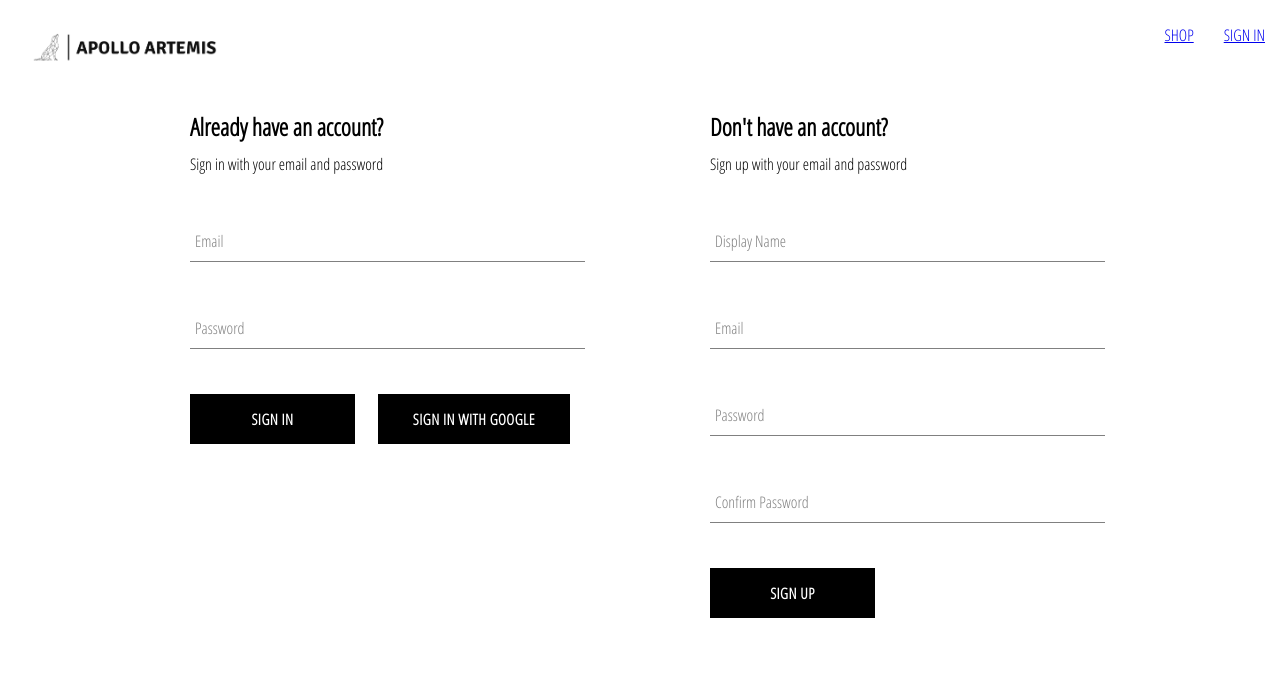
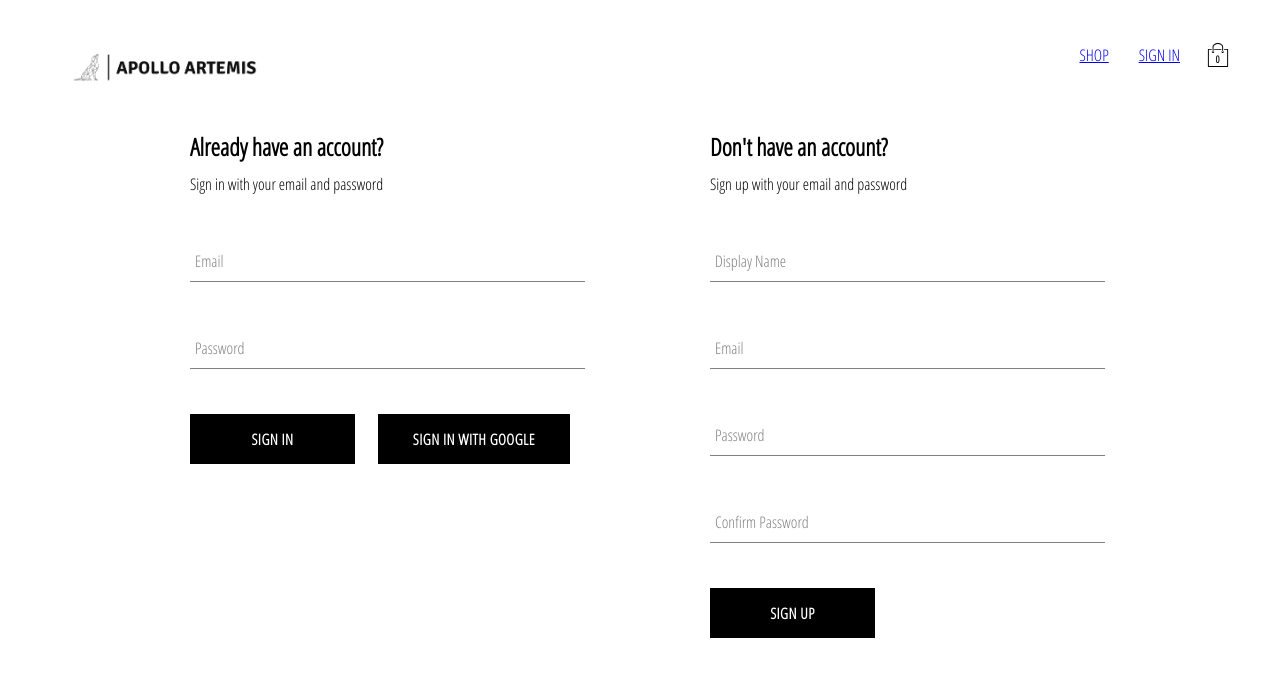
Before and after one commit to chris-aqui/artemis-clothing-v2, a React (Create React App) app: page /auth in a window 1280 px wide. Shown: the top 676 px of the page. Built offline with nearby package versions, Linux system fonts and the light colour scheme; no server answers.

Commit message:
l13 added cart ui with dropdown and context

```diff
--- /dev/null
+++ b/src/components/cart-dropdown/cart-dropdown.component.tsx
@@ -0,0 +1,15 @@
+// @ts-nocheck // todo: remove this line when TS error is fixed
+import React from 'react';
+
+import Button from '../button/button.component';
+
+import './cart-dropdown.styles.scss';
+
+const CartDropdown = () => (
+	<div className='cart-dropdown-container'>
+		<div className='cart-items' />
+		<Button>GO TO CHECKOUT</Button>
+	</div>
+);
+
+export default CartDropdown;
--- /dev/null
+++ b/src/components/cart-dropdown/cart-dropdown.styles.scss
@@ -0,0 +1,24 @@
+.cart-dropdown-container {
+	position: absolute;
+	width: 240px;
+	height: 340px;
+	display: flex;
+	flex-direction: column;
+	padding: 20px;
+	border: 1px solid black;
+	background-color: white;
+	top: 90px;
+	right: 40px;
+	z-index: 5;
+
+	.cart-items {
+		height: 240px;
+		display: flex;
+		flex-direction: column;
+		overflow: scroll;
+	}
+
+	button {
+		margin-top: auto;
+	}
+}
--- /dev/null
+++ b/src/components/cart-icon/cart-icon.component.tsx
@@ -0,0 +1,23 @@
+// @ts-nocheck // todo: remove this line when TS error is fixed
+import { useContext } from 'react';
+
+import { ReactComponent as ShoppingIcon } from '../../assets/shopping-bag.svg';
+
+import { CartContext } from '../../contexts/cart.context';
+
+import './cart-icon.styles.scss';
+
+const CartIcon = () => {
+	const { isCartOpen, setIsCartOpen } = useContext(CartContext);
+
+	const toggleIsCartOpen = () => setIsCartOpen(!isCartOpen);
+
+	return (
+		<div className='cart-icon' onClick={toggleIsCartOpen}>
+			<ShoppingIcon className='shopping-icon' />
+			<span className='item-count'>0</span>
+		</div>
+	);
+};
+
+export default CartIcon;
--- /dev/null
+++ b/src/components/cart-icon/cart-icon.styles.scss
@@ -0,0 +1,21 @@
+.cart-icon {
+	width: 45px;
+	height: 45px;
+	position: relative;
+	display: flex;
+	align-items: center;
+	justify-content: center;
+	cursor: pointer;
+
+	.shopping-icon {
+		width: 24px;
+		height: 24px;
+	}
+
+	.item-count {
+		position: absolute;
+		font-size: 10px;
+		font-weight: bold;
+		bottom: 12px;
+	}
+}
--- a/src/index.js
+++ b/src/index.js
@@ -6,6 +6,7 @@ import reportWebVitals from './reportWebVitals';
 import App from "./App";
 import { UserProvider } from './contexts/user.context';
 import { ProductsProvider } from './contexts/products.context';
+import { CartProvider } from './contexts/cart.context';
 
 import "./index.scss";
 
@@ -16,7 +17,9 @@ render(
     <BrowserRouter>
       <UserProvider>
         <ProductsProvider>
-          <App />
+          <CartProvider>
+            <App />
+          </CartProvider>
         </ProductsProvider>
       </UserProvider>
     </BrowserRouter>
--- a/src/index.scss
+++ b/src/index.scss
@@ -1,5 +1,6 @@
 body {
   margin: 0;
+  padding: 20px 40px;
   font-family: 'Open Sans Condensed', sans-serif;
   -webkit-font-smoothing: antialiased;
   -moz-osx-font-smoothing: grayscale;
--- a/src/routes/navigation/navigation.component.tsx
+++ b/src/routes/navigation/navigation.component.tsx
@@ -4,14 +4,17 @@ import { Outlet, Link } from 'react-router-dom';
 
 import { UserContext } from '../../contexts/user.context';
 
-import { ReactComponent as CrwnLogo } from '../../assets/crown.svg';
 import DogLogo from '../../assets/apollo-artemis-logo.png';
 import { signOutUser } from '../../utils/firebase/firebase.utils';
+import { CartContext } from '../../contexts/cart.context';
+import CartIcon from '../../components/cart-icon/cart-icon.component';
+import CartDropdown from '../../components/cart-dropdown/cart-dropdown.component';
 
 import './navigation.styles.scss';
 
 const Navigation = () => {
 	const { currentUser } = useContext(UserContext);
+	const { isCartOpen } = useContext(CartContext);
 
 	return (
 		<Fragment>
@@ -35,7 +38,9 @@ const Navigation = () => {
 							SIGN IN
 						</Link>
 					)}
+					<CartIcon />
 				</div>
+				{isCartOpen && <CartDropdown />}
 			</div>
 			<Outlet />
 		</Fragment>
```
